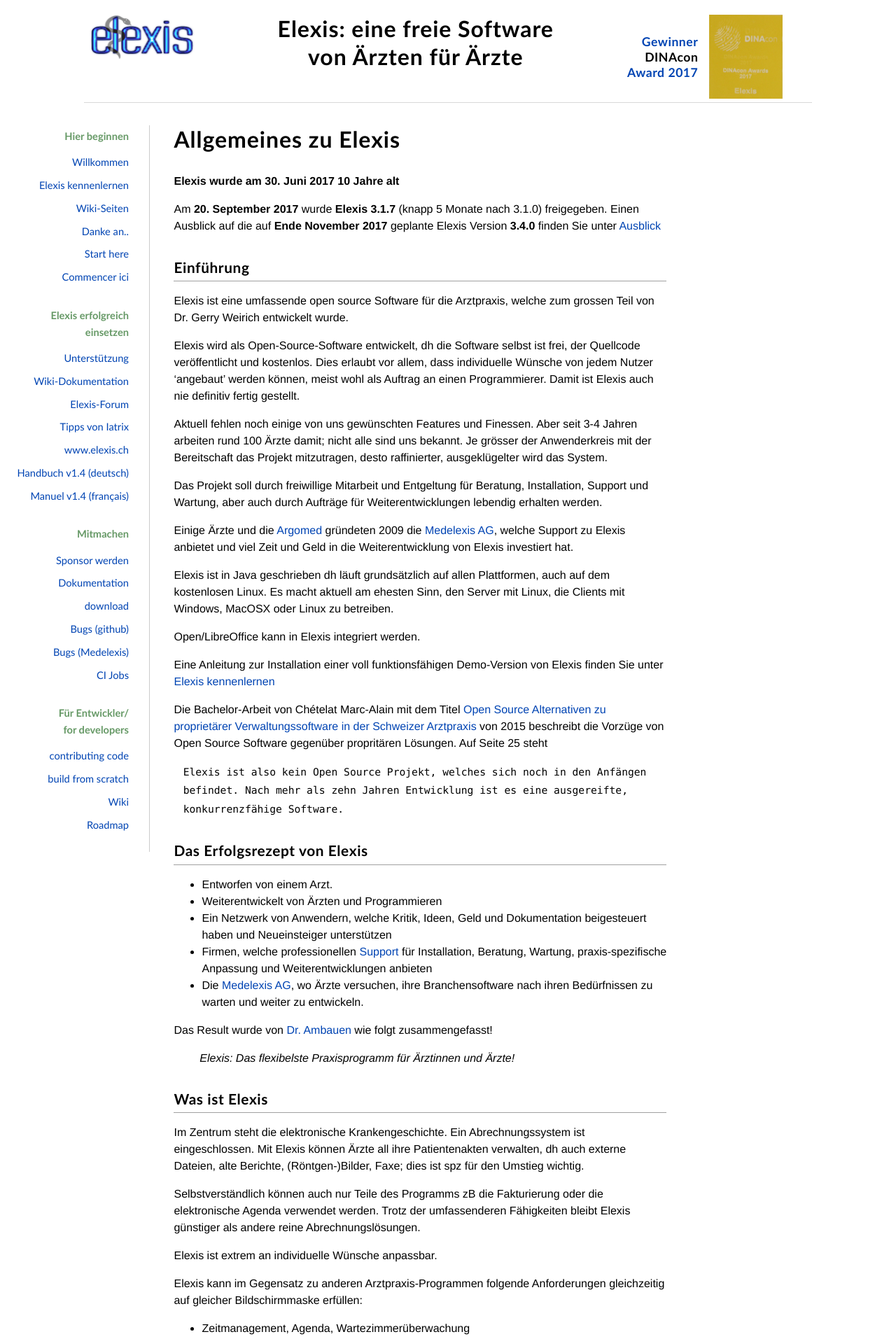
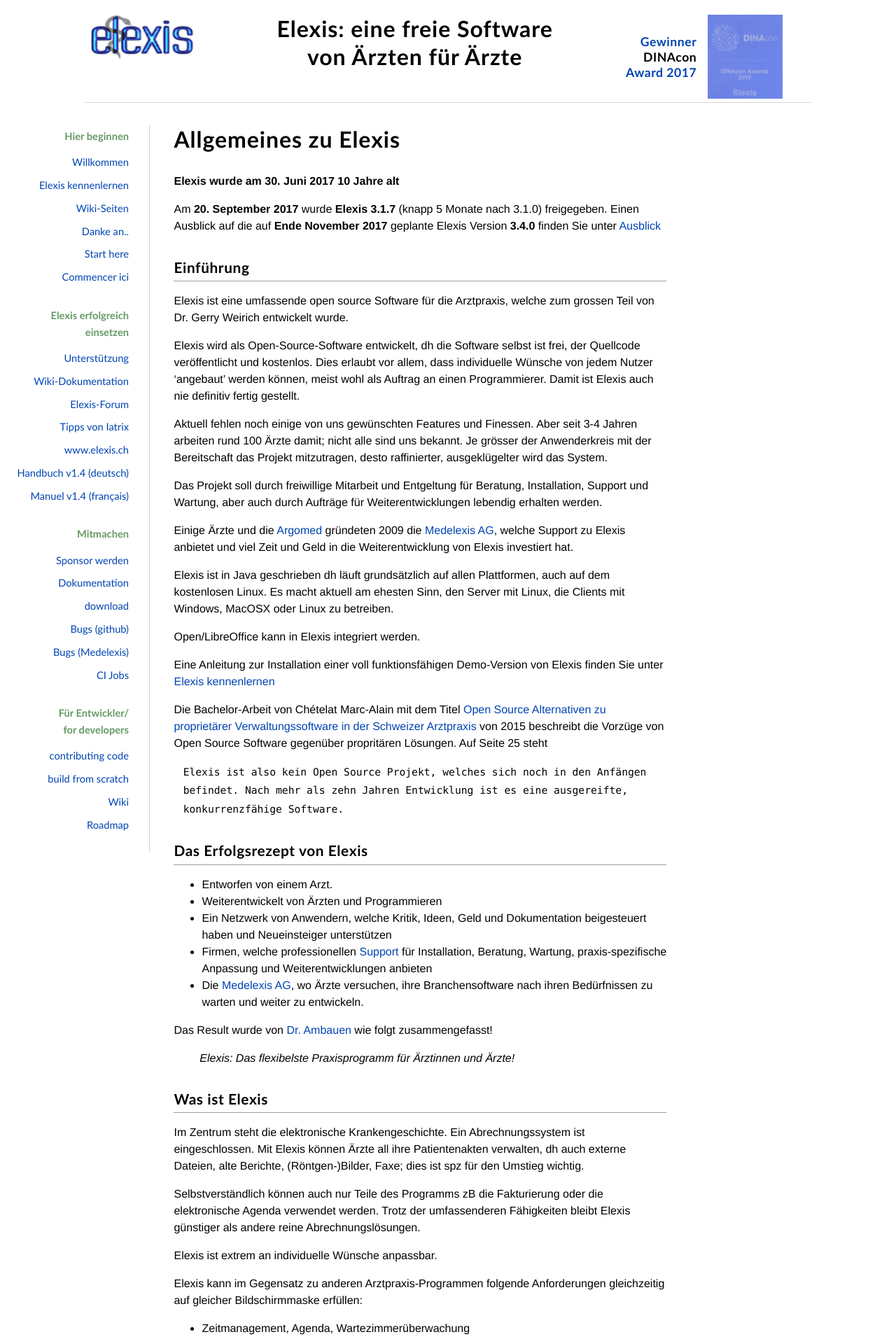
Before and after one commit to elexis/elexis.github.com, a Jekyll site: the page built from index.markdown, in a window 1280 px wide. Shown: the top 1913 px of the page at 70% size. Built offline with Jekyll 4.4.1, drawn with Linux system fonts in a browser that asks for light colours; our own code applies the rules of GitHub Pages for plain Markdown files.

Commit message:
Use blue dinacon

```diff
--- a/_layouts/default.html
+++ b/_layouts/default.html
@@ -27,7 +27,7 @@
             </td>
             <td>
             <a href='https://dinacon.ch/dinacon-awards/'>
-                <img Height="120"  alt='dinacon 2017' src='images/dinacon_2017_gelb_small.jpg'></td>
+                <img Height="120"  alt='dinacon 2017' src='images/dinacon_2017_blue_small.jpg'></td>
             </a>
           </tr>
         </table>
```
Also changed, not shown: images/dinacon_2017_blue_small.jpg (added).
